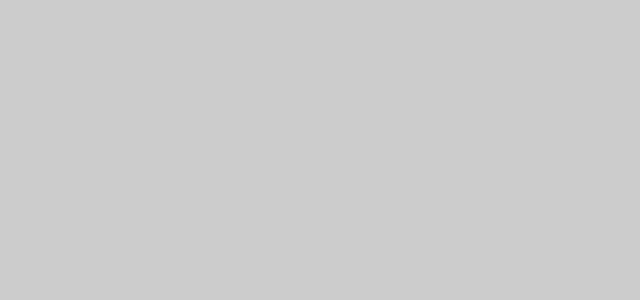
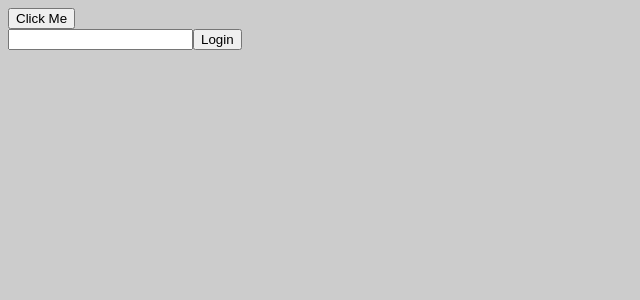
Before and after one commit to Joshuainfluence/webclass, a React (Vite) app in the folder react/: page /event in a window 1280 px wide. Before the commit this address had no page. Shown: the top 300 px of the page, without its empty margins (0-640 px from the left). Built offline with nearby package versions, Linux system fonts and the light colour scheme.

Commit message:
react event and rendering

```diff
--- a/react/src/App.jsx
+++ b/react/src/App.jsx
@@ -5,6 +5,10 @@ import About from "./pages/About"
 import Contact from "./pages/Contact"
 import Pricing from "./pages/Pricing"
 import Counter from "./pages/Counter"
+import Form from "./pages/Form"
+import Render from "./pages/Render"
+import Event from "./pages/Event"
+import Rendering from "./pages/Rendering"
 
 
 function App() {
@@ -18,6 +22,13 @@ function App() {
         <Route path="/contact" element={<Contact />} />
          <Route path="/pricing" element={<Pricing />} />
          <Route path="/counter" element={<Counter />} />
+         <Route path="/form" element={<Form />} />
+         <Route path="/Render" element={<Render />} />
+        <Route path='/event' element={<Event />}/>
+        <Route path="/rendeering" element={<Rendering />} />
+
+
+
 
       </Routes>
 
--- a/react/src/pages/About.jsx
+++ b/react/src/pages/About.jsx
@@ -1,10 +1,34 @@
 import React from 'react'
+import { useState } from 'react'
 import Navbar from '../components/Navbar'
 
 const About = () => {
+  function handleClick() {
+    alert('Button clicked!')
+  }
+
+  const [name, setName] = useState('');
+
+  function handleChange(event) {
+    setName(event.target.value);
+  }
   return (
+
     <div>
       <Navbar />
+      {/* User types → onChange fires
+
+React passes an event object
+
+event.target.value = what the user typed
+
+setName updates state */}
+      <input
+        type="text"
+        value={name}
+        onChange={handleChange}
+      />
+      <button onClick={handleClick}>Click Me</button>
     </div>
   )
 }
--- /dev/null
+++ b/react/src/pages/Event.jsx
@@ -0,0 +1,44 @@
+import React from 'react'
+
+
+const Event = () => {
+    function handleClick() {
+        alert("You have clicked me!")
+        const hello = document.querySelector('.hello')
+
+        const paragraph = document.createElement("p")
+        paragraph.innerHTML = "Hello world"
+        hello.appendChild(paragraph)
+
+
+
+    }
+
+    const submitClick = (e)=>{
+        e.preventDefault()
+        alert('You have submitted this form!')
+    }
+
+    // const handleClick = ()=> {
+    //     alert("YOu have clicked me!")
+    // }
+    return (
+        <div className='hello'>
+            <button onClick={handleClick}>Click Me</button>
+
+            <form onSubmit={submitClick}>
+                <input type="text" />
+                <button type="submit">Login</button>
+            </form>
+
+        </div>
+    )
+
+
+
+}
+
+
+
+
+export default Event
--- /dev/null
+++ b/react/src/pages/Form.jsx
@@ -0,0 +1,18 @@
+import React from 'react'
+
+const Form = () => {
+    function handleSubmit(event) {
+        event.preventDefault(); // stops page refresh
+        alert('Form submitted!');
+    }
+    return (
+        <div>
+            <form onSubmit={ handleSubmit}>
+                <input type="text" name="" id="" />
+                <button type="submit">Login</button>
+            </form>
+        </div>
+    )
+}
+
+export default Form
--- /dev/null
+++ b/react/src/pages/Render.jsx
@@ -0,0 +1,13 @@
+import React from 'react'
+import Form from './Form';
+
+const Render = ({isLoggedIn}) => {
+    isLoggedIn = false;
+  return (
+    // <div>{isLoggedIn ? "You are logged in." : "Please log in."}</div>
+    <div>{isLoggedIn ? <Form /> : "Please log in."}</div>
+
+  )
+}
+
+export default Render
--- /dev/null
+++ b/react/src/pages/Rendering.jsx
@@ -0,0 +1,14 @@
+import React from 'react'
+import Home from './Home'
+import Event from './Event'
+
+const Rendering = ({isLoggedIn}) => {
+    isLoggedIn = true
+  return (
+    <div>
+        {isLoggedIn ? <Home /> : <Event />}
+    </div>
+  )
+}
+
+export default Rendering
```
